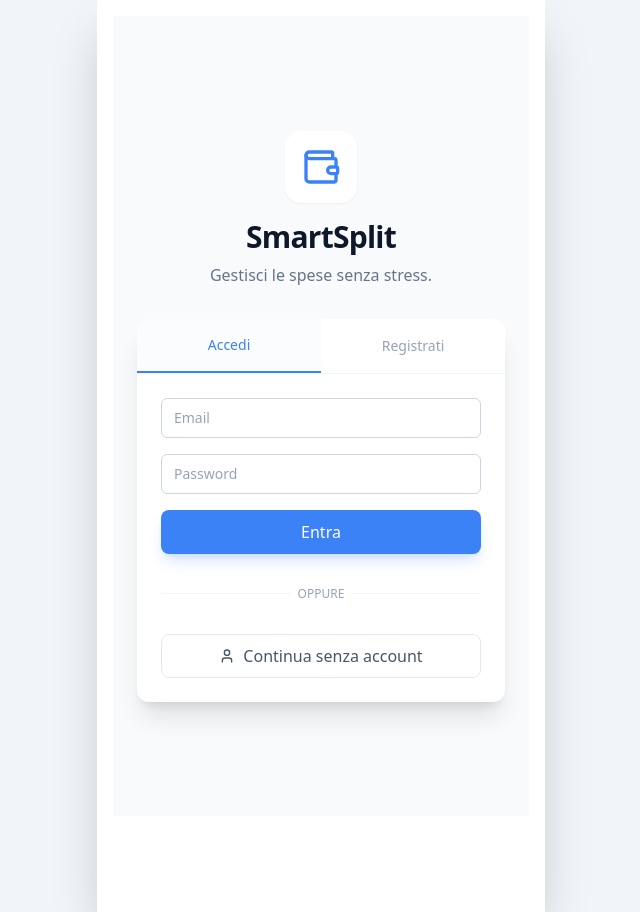
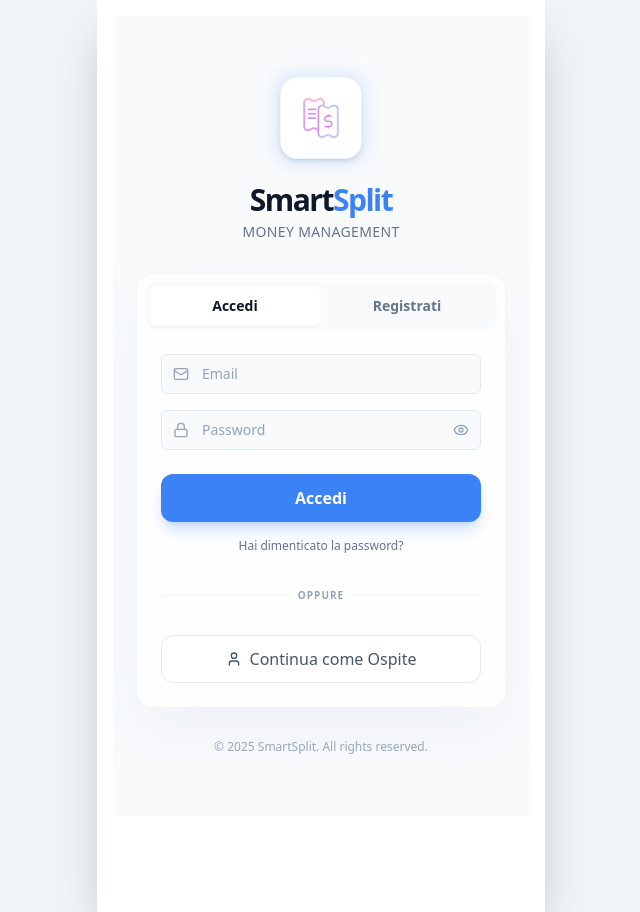
Before and after one commit to damianocastellarin/SmartSplit, a React (Vite) app: page / in a window 1280 px wide. Shown: the whole page, without its empty margins (319-959 px from the left). Built offline with nearby package versions, Linux system fonts and the light colour scheme; no server answers.

Commit message:
fix sicurezza

```diff
--- a/src/components/ui/Input.jsx
+++ b/src/components/ui/Input.jsx
@@ -1,7 +1,7 @@
 import React from 'react';
 import { cn } from '../../utils/cn';
 
-const Input = React.forwardRef(({ className, label, error, type = "text", ...props }, ref) => {
+const Input = React.forwardRef(({ className, label, error, icon, endIcon, onEndIconClick, type = "text", ...props }, ref) => {
   return (
     <div className="w-full space-y-1">
       {label && (
@@ -9,16 +9,41 @@ const Input = React.forwardRef(({ className, label, error, type = "text", ...pro
           {label}
         </label>
       )}
+      <div className="relative">
+        {/* Icona Sinistra (Opzionale) */}
+        {icon && (
+          <div className="absolute left-3 top-1/2 -translate-y-1/2 text-slate-400 pointer-events-none">
+            {icon}
+          </div>
+        )}
+
         <input
           type={type}
           className={cn(
-          "flex h-10 w-full rounded-md border border-slate-300 bg-white px-3 py-2 text-sm placeholder:text-slate-400 focus:outline-none focus:ring-2 focus:ring-primary focus:border-transparent disabled:cursor-not-allowed disabled:opacity-50 transition-all",
-          error && "border-danger focus:ring-danger", // Bordo rosso se c'è errore
+            "flex h-10 w-full rounded-md border border-slate-300 bg-white py-2 text-sm placeholder:text-slate-400 focus:outline-none focus:ring-2 focus:ring-primary focus:border-transparent disabled:cursor-not-allowed disabled:opacity-50 transition-all",
+            icon ? "pl-10" : "pl-3",      // Spazio a sinistra se c'è icona
+            endIcon ? "pr-10" : "pr-3",   // Spazio a destra se c'è icona
+            error && "border-danger focus:ring-danger",
             className
           )}
           ref={ref}
           {...props}
         />
+
+        {/* Icona Destra (Opzionale e Cliccabile) */}
+        {endIcon && (
+          <div
+            className={cn(
+              "absolute right-3 top-1/2 -translate-y-1/2 text-slate-400",
+              onEndIconClick ? "cursor-pointer hover:text-slate-600" : "pointer-events-none"
+            )}
+            onClick={onEndIconClick}
+          >
+            {endIcon}
+          </div>
+        )}
+      </div>
+
       {error && (
         <p className="text-sm text-danger font-medium animate-pulse">
           {error}
--- a/src/firebase.js
+++ b/src/firebase.js
@@ -4,7 +4,8 @@ import { getFirestore } from "firebase/firestore";
 
 // La tua configurazione (quella che mi hai mandato)
 const firebaseConfig = {
-  apiKey: "AIzaSyD_4CJlIkIWGL3vJhmnVP5zhouA1uiQWSY",
+ // Invece di: apiKey: "AIzaSy...", usa:
+  apiKey: import.meta.env.VITE_FIREBASE_API_KEY,
   authDomain: "smartsplit-9c2e6.firebaseapp.com",
   projectId: "smartsplit-9c2e6",
   storageBucket: "smartsplit-9c2e6.firebasestorage.app",
--- a/src/pages/Welcome.jsx
+++ b/src/pages/Welcome.jsx
@@ -1,6 +1,6 @@
 import React, { useState } from 'react';
 import { useNavigate } from 'react-router-dom';
-import { Wallet, User, Loader2, AlertCircle, MailCheck } from 'lucide-react'; // Aggiungi MailCheck
+import { User, Loader2, AlertCircle, MailCheck, Eye, EyeOff, Lock, Mail, Info, Wallet } from 'lucide-react';
 import { Button } from '../components/ui/Button';
 import { Input } from '../components/ui/Input';
 import { Card, CardContent } from '../components/ui/Card';
@@ -10,18 +10,27 @@ export default function Welcome() {
   const [isLogin, setIsLogin] = useState(true);
   const [loading, setLoading] = useState(false);
   const [error, setError] = useState('');
-  const [verificationSent, setVerificationSent] = useState(false); // Nuovo stato per messaggio successo
+  const [verificationSent, setVerificationSent] = useState(false);
+  const [resetSent, setResetSent] = useState(false);
+
+  const [showPassword, setShowPassword] = useState(false);
+  const [showConfirmPassword, setShowConfirmPassword] = useState(false);
 
   const [email, setEmail] = useState('');
   const [password, setPassword] = useState('');
+  const [confirmPassword, setConfirmPassword] = useState('');
   const [name, setName] = useState('');
 
-  const { login, signup, continueAsGuest } = useAuth();
+  // Stato per gestire l'errore di caricamento dell'immagine del logo
+  const [logoError, setLogoError] = useState(false);
+
+  const { login, signup, continueAsGuest, resetPassword } = useAuth();
   const navigate = useNavigate();
 
   const handleSubmit = async (e) => {
     e.preventDefault();
     setError('');
+    setResetSent(false);
     setLoading(true);
 
     try {
@@ -30,16 +39,20 @@ export default function Welcome() {
         navigate('/');
       } else {
         if (!name.trim()) throw new Error("Inserisci il tuo nome.");
+        if (password !== confirmPassword) throw new Error("Le password non coincidono.");
+        if (password.length < 6) throw new Error("La password deve essere di almeno 6 caratteri.");
+
         await signup(email, password, name);
-        // Invece di navigare subito, mostriamo messaggio di verifica
         setVerificationSent(true);
-        setIsLogin(true); // Switcha a login
+        setIsLogin(true);
+        setPassword('');
+        setConfirmPassword('');
       }
     } catch (err) {
       console.error(err);
       if (err.code === 'auth/invalid-credential') setError('Email o password errati.');
       else if (err.code === 'auth/email-already-in-use') setError('Questa email è già usata.');
-      else if (err.code === 'auth/weak-password') setError('Password troppo corta (min 6 caratteri).');
+      else if (err.code === 'auth/weak-password') setError('Password troppo debole.');
       else if (err.message) setError(err.message);
       else setError('Errore sconosciuto. Riprova.');
     } finally {
@@ -52,43 +65,117 @@ export default function Welcome() {
     navigate('/');
   };
 
+  const handleForgotPassword = async () => {
+    if (!email) {
+      setError('Inserisci la tua email nel campo sopra per recuperare la password.');
+      return;
+    }
+
+    setError('');
+    setLoading(true);
+    try {
+      await resetPassword(email);
+      setResetSent(true);
+      setVerificationSent(false);
+    } catch (err) {
+      console.error(err);
+      if (err.code === 'auth/user-not-found') setError('Nessun account trovato con questa email.');
+      else if (err.code === 'auth/invalid-email') setError('Formato email non valido.');
+      else setError('Impossibile inviare email di recupero.');
+    } finally {
+      setLoading(false);
+    }
+  };
+
   return (
-    <div className="min-h-screen flex flex-col items-center justify-center p-6 bg-slate-50">
-      <div className="w-full max-w-sm space-y-8 animate-in fade-in slide-in-from-bottom-4 duration-500">
+    <div className="min-h-screen flex flex-col items-center justify-center p-6 bg-slate-50 relative overflow-hidden">
 
-        <div className="text-center space-y-2">
-          <div className="bg-white p-4 rounded-2xl shadow-sm inline-flex mb-2">
-            <Wallet className="w-10 h-10 text-primary" />
+      {/* Sfondo decorativo (Gradient Blobs) */}
+      <div className="absolute top-0 left-1/2 -translate-x-1/2 w-[600px] h-[600px] bg-primary/5 rounded-full blur-3xl -z-10 pointer-events-none" />
+      <div className="absolute bottom-0 right-0 w-[400px] h-[400px] bg-blue-100/20 rounded-full blur-3xl -z-10 pointer-events-none" />
+
+      <div className="w-full max-w-sm space-y-8 animate-in fade-in slide-in-from-bottom-4 duration-700">
+
+        {/* HEADER & LOGO PROFESSIONALE */}
+        <div className="text-center flex flex-col items-center">
+          {/* Contenitore Icona con effetto "Glow" */}
+          <div className="relative mb-6 group">
+            <div className="absolute -inset-1 bg-gradient-to-tr from-primary to-blue-400 rounded-2xl blur opacity-20 group-hover:opacity-40 transition duration-500"></div>
+            <div className="relative bg-white rounded-2xl p-3 shadow-md ring-1 ring-slate-100 flex items-center justify-center w-20 h-20">
+              {!logoError ? (
+                <img
+                  src="/logo.png"
+                  alt="SmartSplit Logo"
+                  className="w-full h-full object-contain"
+                  onError={() => setLogoError(true)}
+                />
+              ) : (
+                <Wallet className="w-10 h-10 text-primary" strokeWidth={1.5} />
+              )}
+            </div>
           </div>
-          <h1 className="text-3xl font-bold text-slate-900 tracking-tight">SmartSplit</h1>
-          <p className="text-slate-500">Gestisci le spese senza stress.</p>
+
+          {/* Typography Logo */}
+          <div className="space-y-1">
+            <h1 className="text-3xl font-extrabold tracking-tighter text-slate-900">
+              Smart<span className="text-primary">Split</span>
+            </h1>
+            <p className="text-slate-500 font-medium text-sm tracking-wide uppercase">
+              Money Management
+            </p>
+          </div>
         </div>
 
-        <Card className="border-0 shadow-xl overflow-hidden">
-          <div className="flex border-b border-slate-100">
+        {/* CARD DI LOGIN/REGISTRAZIONE */}
+        <Card className="border-0 shadow-2xl shadow-slate-200/50 rounded-2xl overflow-hidden bg-white/80 backdrop-blur-sm ring-1 ring-slate-100">
+
+          {/* TABS DI NAVIGAZIONE */}
+          <div className="flex p-1 bg-slate-100/50 m-2 rounded-xl">
             <button
-              onClick={() => { setIsLogin(true); setError(''); setVerificationSent(false); }}
-              className={`flex-1 py-4 text-sm font-medium transition-colors ${isLogin ? 'text-primary border-b-2 border-primary bg-slate-50/50' : 'text-slate-400 hover:text-slate-600'}`}
+              onClick={() => { setIsLogin(true); setError(''); setVerificationSent(false); setResetSent(false); }}
+              className={`flex-1 py-2.5 text-sm font-semibold rounded-lg transition-all duration-200 ${
+                isLogin
+                  ? 'bg-white text-slate-900 shadow-sm'
+                  : 'text-slate-500 hover:text-slate-700 hover:bg-slate-200/50'
+              }`}
             >
               Accedi
             </button>
             <button
-              onClick={() => { setIsLogin(false); setError(''); setVerificationSent(false); }}
-              className={`flex-1 py-4 text-sm font-medium transition-colors ${!isLogin ? 'text-primary border-b-2 border-primary bg-slate-50/50' : 'text-slate-400 hover:text-slate-600'}`}
+              onClick={() => { setIsLogin(false); setError(''); setVerificationSent(false); setResetSent(false); }}
+              className={`flex-1 py-2.5 text-sm font-semibold rounded-lg transition-all duration-200 ${
+                !isLogin
+                  ? 'bg-white text-slate-900 shadow-sm'
+                  : 'text-slate-500 hover:text-slate-700 hover:bg-slate-200/50'
+              }`}
             >
               Registrati
             </button>
           </div>
 
-          <CardContent className="p-6 space-y-6">
+          <CardContent className="p-6 pt-4 space-y-6">
 
-            {/* Messaggio Successo Registrazione */}
+            {/* MESSAGGI DI STATO */}
             {verificationSent && (
-              <div className="bg-emerald-50 text-emerald-800 text-sm p-4 rounded-lg flex items-start gap-3 border border-emerald-100">
-                <MailCheck className="w-5 h-5 shrink-0 mt-0.5" />
-                <div>
-                  <p className="font-bold">Controlla la tua email!</p>
-                  <p>Ti abbiamo inviato un link di conferma. Cliccalo e poi accedi qui.</p>
+              <div className="bg-emerald-50 text-emerald-800 text-sm p-4 rounded-xl flex flex-col gap-2 border border-emerald-100 animate-in fade-in">
+                <div className="flex items-start gap-3">
+                  <div className="p-1 bg-emerald-100 rounded-full"><MailCheck className="w-4 h-4 text-emerald-600" /></div>
+                  <div>
+                    <p className="font-bold">Controlla la tua email!</p>
+                    <p className="text-emerald-700">Link di conferma inviato.</p>
+                  </div>
+                </div>
+              </div>
+            )}
+
+            {resetSent && (
+              <div className="bg-blue-50 text-blue-800 text-sm p-4 rounded-xl flex flex-col gap-2 border border-blue-100 animate-in fade-in">
+                <div className="flex items-start gap-3">
+                  <div className="p-1 bg-blue-100 rounded-full"><Mail className="w-4 h-4 text-blue-600" /></div>
+                  <div>
+                    <p className="font-bold">Email inviata!</p>
+                    <p className="text-blue-700">Controlla la posta per il reset.</p>
+                  </div>
                 </div>
               </div>
             )}
@@ -96,13 +183,14 @@ export default function Welcome() {
             <form onSubmit={handleSubmit} className="space-y-4">
 
               {!isLogin && (
-                <div className="space-y-1 animate-in fade-in slide-in-from-left-2">
+                <div className="space-y-4 animate-in fade-in slide-in-from-left-2">
                   <Input
                     placeholder="Il tuo Nome"
                     icon={<User className="w-4 h-4" />}
                     value={name}
                     onChange={(e) => setName(e.target.value)}
                     required={!isLogin}
+                    className="bg-slate-50 border-slate-200 focus:bg-white transition-colors"
                   />
                 </div>
               )}
@@ -110,41 +198,81 @@ export default function Welcome() {
               <Input
                 type="email"
                 placeholder="Email"
+                icon={<Mail className="w-4 h-4" />}
                 value={email}
                 onChange={(e) => setEmail(e.target.value)}
                 required
+                className="bg-slate-50 border-slate-200 focus:bg-white transition-colors"
               />
 
               <Input
-                type="password"
+                type={showPassword ? "text" : "password"}
                 placeholder="Password"
+                icon={<Lock className="w-4 h-4" />}
+                endIcon={showPassword ? <EyeOff className="w-4 h-4" /> : <Eye className="w-4 h-4" />}
+                onEndIconClick={() => setShowPassword(!showPassword)}
                 value={password}
                 onChange={(e) => setPassword(e.target.value)}
                 required
+                className="bg-slate-50 border-slate-200 focus:bg-white transition-colors"
               />
 
+              {!isLogin && (
+                <div className="animate-in fade-in slide-in-from-left-2">
+                  <Input
+                    type={showConfirmPassword ? "text" : "password"}
+                    placeholder="Conferma Password"
+                    icon={<Lock className="w-4 h-4" />}
+                    endIcon={showConfirmPassword ? <EyeOff className="w-4 h-4" /> : <Eye className="w-4 h-4" />}
+                    onEndIconClick={() => setShowConfirmPassword(!showConfirmPassword)}
+                    value={confirmPassword}
+                    onChange={(e) => setConfirmPassword(e.target.value)}
+                    required={!isLogin}
+                    className="bg-slate-50 border-slate-200 focus:bg-white transition-colors"
+                  />
+                </div>
+              )}
+
               {error && (
-                <div className="bg-red-50 text-danger text-xs p-3 rounded-lg flex items-center gap-2">
+                <div className="bg-red-50 text-red-600 text-xs p-3 rounded-lg flex items-center gap-2 border border-red-100">
                   <AlertCircle className="w-4 h-4 shrink-0" />
                   {error}
                 </div>
               )}
 
-              <Button className="w-full h-11 text-base shadow-lg shadow-primary/20" type="submit" disabled={loading}>
-                {loading ? <Loader2 className="w-5 h-5 animate-spin" /> : (isLogin ? 'Entra' : 'Crea account')}
-              </Button>
+              <div className="space-y-4 pt-2">
+                <Button className="w-full h-12 text-base font-semibold shadow-lg shadow-primary/25 hover:shadow-primary/40 transition-all rounded-xl" type="submit" disabled={loading}>
+                  {loading ? <Loader2 className="w-5 h-5 animate-spin" /> : (isLogin ? 'Accedi' : 'Crea Account')}
+                </Button>
+
+                {isLogin && (
+                  <button
+                    type="button"
+                    onClick={handleForgotPassword}
+                    className="text-xs text-slate-500 hover:text-primary transition-colors w-full text-center font-medium"
+                  >
+                    Hai dimenticato la password?
+                  </button>
+                )}
+              </div>
             </form>
 
             <div className="relative py-2">
               <div className="absolute inset-0 flex items-center"><span className="w-full border-t border-slate-100" /></div>
-              <div className="relative flex justify-center text-xs uppercase"><span className="bg-white px-2 text-slate-400 font-medium">Oppure</span></div>
+              <div className="relative flex justify-center text-[10px] uppercase tracking-widest"><span className="bg-white px-2 text-slate-400 font-semibold">Oppure</span></div>
             </div>
 
-            <Button variant="secondary" className="w-full h-11 border-slate-200 hover:bg-slate-50 text-slate-600" onClick={handleGuest}>
-              <User className="w-4 h-4 mr-2" /> Continua senza account
+            <Button variant="secondary" className="w-full h-12 border border-slate-200 hover:bg-slate-50 text-slate-600 font-medium rounded-xl" onClick={handleGuest}>
+              <User className="w-4 h-4 mr-2" /> Continua come Ospite
             </Button>
           </CardContent>
         </Card>
+
+        {/* FOOTER */}
+        <p className="text-center text-xs text-slate-400">
+          © {new Date().getFullYear()} SmartSplit. All rights reserved.
+        </p>
+
       </div>
     </div>
   );
```
Also changed, not shown: src/context/AuthContext.jsx (+23 -9 lines), public/logo.png (added), 1 other file (tests, documents, lock files or other folders). Lines whose indentation alone changed are shown as unchanged.
